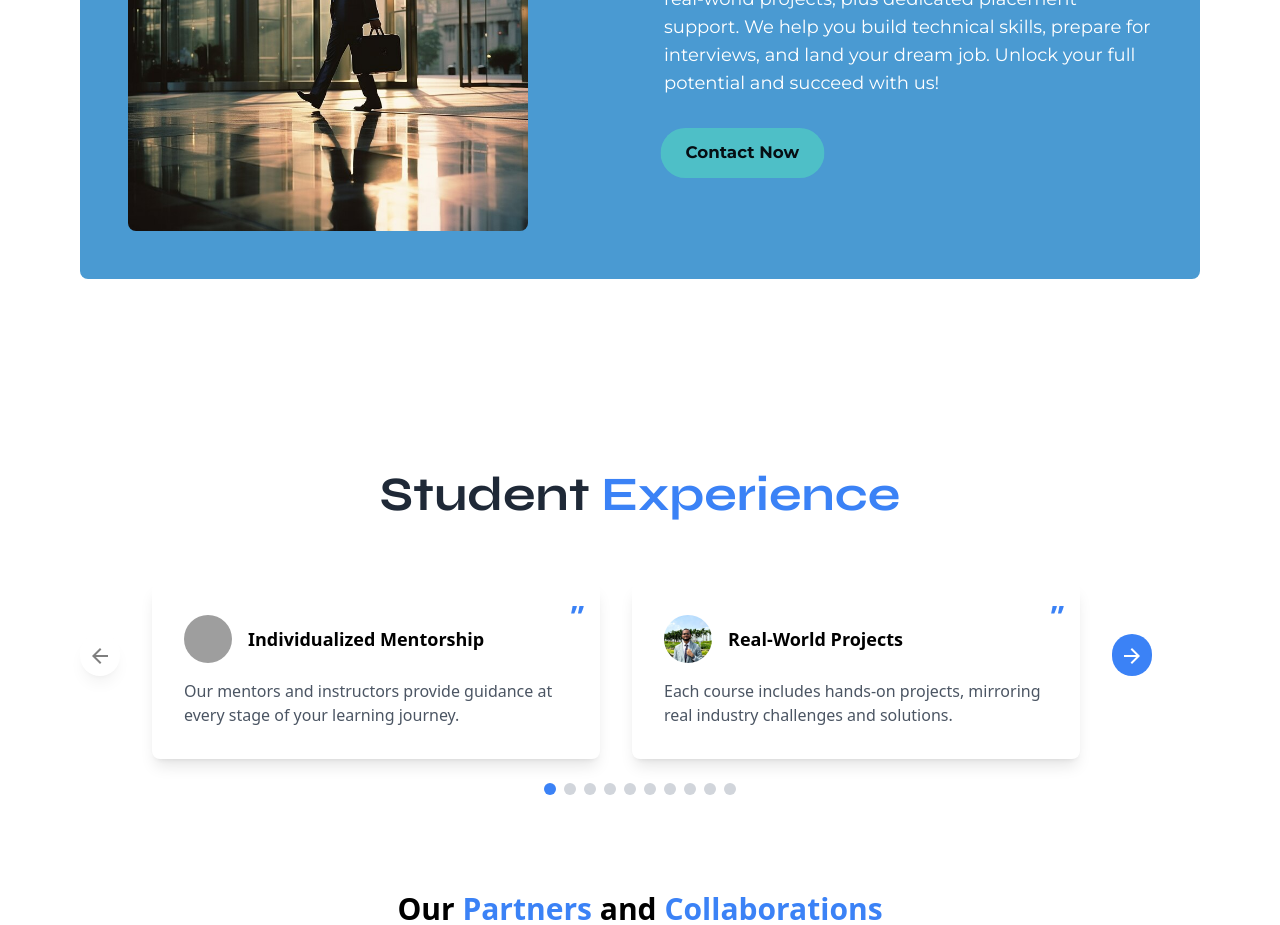
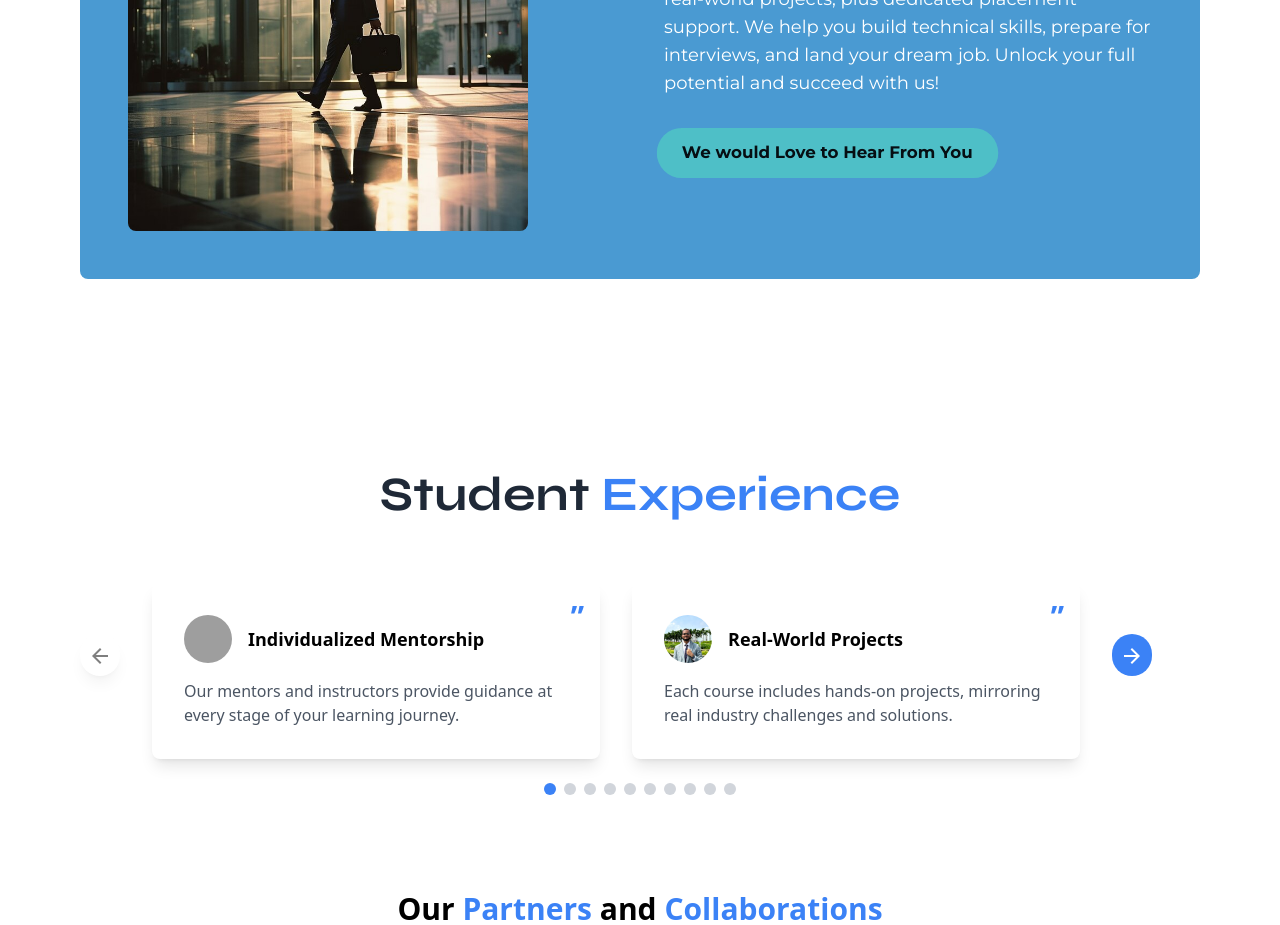
Before and after one commit to Marketiq-Junction/Marketiq-Edu, a Next.js app: page / in a window 1280 px wide. Shown: the part 2860-3785 px from the top of the page. Built offline with nearby package versions, Linux system fonts and the light colour scheme; grey boxes are pictures that could not be loaded.

Commit message:
button in career changed

```diff
--- a/src/components/home/career/career.jsx
+++ b/src/components/home/career/career.jsx
@@ -79,7 +79,7 @@ const Career = () => {
                 ease: "easeOut",
               }}
             >
-              Contact Now
+              We would Love to Hear From You
             </motion.button>
           </Link>
         </motion.div>
```
